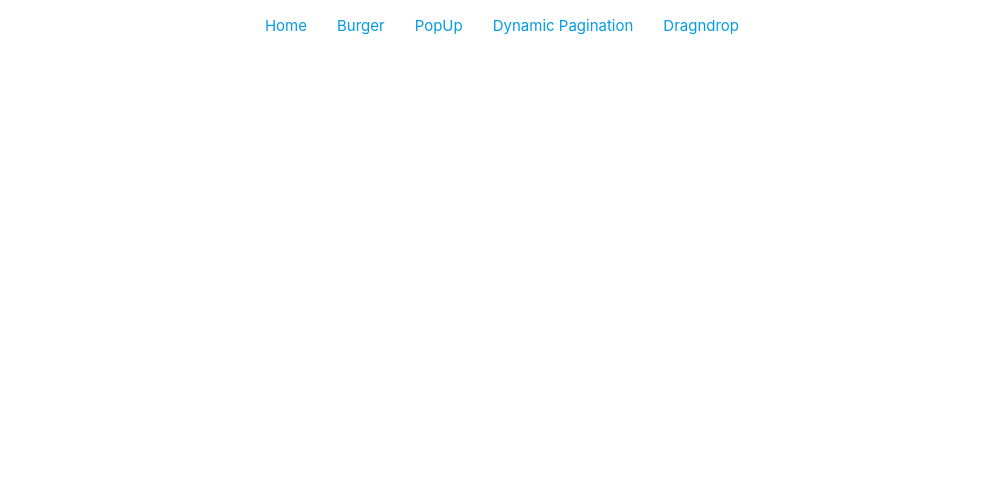
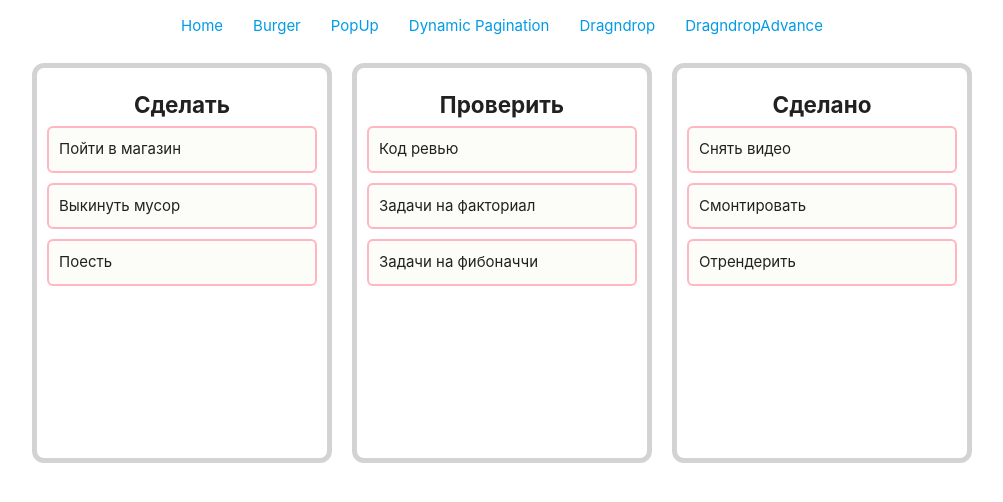
Before and after one commit to CrimsonMax/react-mix, a React (Create React App) app: page /dragndropadvance in a window 1280 px wide. Shown: the top 502 px of the page, without its empty margins (138-1141 px from the left). Built offline with nearby package versions, Linux system fonts and the light colour scheme.

Commit message:
Drag'n'Drop Advance

```diff
--- a/src/App.js
+++ b/src/App.js
@@ -6,6 +6,7 @@ import { Navbar } from './components/Navbar';
 import { Pagination } from './components/Pagination';
 import { Popup } from './components/Popup';
 import { Dragndrop } from './components/Dragndrop';
+import { DragndropAdvance } from './components/DragndropAdvance';
 
 function App() {
   return (
@@ -18,6 +19,7 @@ function App() {
           <Route path='/popup' component={Popup} />
           <Route path='/pagination' component={Pagination} />
           <Route path='/dragndrop' component={Dragndrop} />
+          <Route path='/dragndropadvance' component={DragndropAdvance} />
         </Switch>
       </BrowserRouter>
     </>
--- /dev/null
+++ b/src/components/DragndropAdvance.css
@@ -0,0 +1,33 @@
+.drag-ad {
+  width: 100vw;
+  display: flex;
+  align-items: center;
+  justify-content: center;
+}
+
+.board {
+  min-width: 300px;
+  min-height: 400px;
+  border: 5px solid lightgray;
+  padding: 20px 10px;
+  border-radius: 12px;
+  margin: 10px;
+  display: flex;
+  align-items: center;
+  flex-direction: column;
+}
+
+.board__title {
+  font-size: 1.5rem;
+  font-weight: 700;
+}
+
+.item {
+  width: 100%;
+  border: 2px solid lightpink;
+  padding: 10px;
+  border-radius: 6px;
+  margin: 5px 0;
+  cursor: grab;
+  background-color: #fcfcf9;
+}
--- /dev/null
+++ b/src/components/DragndropAdvance.js
@@ -0,0 +1,132 @@
+import { useState } from 'react'
+import './DragndropAdvance.css'
+
+export const DragndropAdvance = () => {
+
+  const [boards, setBoards] = useState([
+    {
+      id: 1, title: "Сделать", items: [
+        { id: 1, title: "Пойти в магазин" },
+        { id: 2, title: "Выкинуть мусор" },
+        { id: 3, title: "Поесть" }
+      ]
+    },
+    {
+      id: 2, title: "Проверить", items: [
+        { id: 4, title: "Код ревью" },
+        { id: 5, title: "Задачи на факториал" },
+        { id: 6, title: "Задачи на фибоначчи" }
+      ]
+    },
+    {
+      id: 3, title: "Сделано", items: [
+        { id: 7, title: "Снять видео" },
+        { id: 8, title: "Смонтировать" },
+        { id: 9, title: "Отрендерить" }
+      ]
+    },
+  ])
+  const [currentBoard, setCurrentBoard] = useState(null)
+  const [currentItem, setCurrentItem] = useState(null)
+
+  function dragOverHandler(e) {
+    e.preventDefault()
+    if (e.target.className === 'item') {
+      e.target.style.boxShadow = '0 4px 3px gray'
+    }
+  }
+
+  function dragLeaveHandler(e) {
+    e.target.style.boxShadow = 'none'
+  }
+
+  function dragStartHandler(e, elem, item) {
+    setCurrentBoard(elem)
+    setCurrentItem(item)
+  }
+
+  function dragEndHandler(e) {
+    e.target.style.boxShadow = 'none'
+  }
+
+  function dropHandler(e, elem, item) {
+    e.preventDefault()
+
+    const currentIndex = currentBoard.items.indexOf(currentItem)
+    currentBoard.items.splice(currentIndex, 1)
+    const dropIndex = elem.items.indexOf(item)
+    elem.items.splice(dropIndex + 1, 0, currentItem)
+
+    setBoards(boards.map(x => {
+      if (x.id === elem.id) {
+        return elem
+      }
+
+      if (x.id === currentBoard.id) {
+        return currentBoard
+      }
+
+      return x
+    }))
+
+    e.target.style.boxShadow = 'none'
+  }
+
+  function dropCardHandler(e, elem) {
+
+    if (e.target.className !== "item") {
+
+      elem.items.push(currentItem)
+      const currentIndex = currentBoard.items.indexOf(currentItem)
+      currentBoard.items.splice(currentIndex, 1)
+
+      setBoards(boards.map(x => {
+        if (x.id === elem.id) {
+          return elem
+        }
+
+        if (x.id === currentBoard.id) {
+          return currentBoard
+        }
+
+        return x
+
+      }))
+    }
+  }
+
+  return (
+    <div className='drag-ad'>
+      {
+        boards.map(elem => (
+          <div
+            key={elem.id}
+            className="board"
+            onDragOver={e => dragOverHandler(e)}
+            onDrop={e => dropCardHandler(e, elem)}
+          >
+            <div className="board__title">
+              {elem.title}
+            </div>
+            {
+              elem.items.map(item => (
+                <div
+                  key={item.id}
+                  className="item"
+                  draggable={true}
+                  onDragOver={e => dragOverHandler(e)}
+                  onDragLeave={e => dragLeaveHandler(e)}
+                  onDragStart={e => dragStartHandler(e, elem, item)}
+                  onDragEnd={e => dragEndHandler(e)}
+                  onDrop={e => dropHandler(e, elem, item)}
+                >
+                  {item.title}
+                </div>
+              ))
+            }
+          </div>
+        ))
+      }
+    </div>
+  )
+}
--- a/src/components/Navbar.js
+++ b/src/components/Navbar.js
@@ -20,6 +20,9 @@ export const Navbar = () => {
         <Link className="navbar-logo" to='/dragndrop' >
           Dragndrop
         </Link>
+        <Link className="navbar-logo" to='/dragndropadvance' >
+          DragndropAdvance
+        </Link>
       </div>
     </>
   )
```
